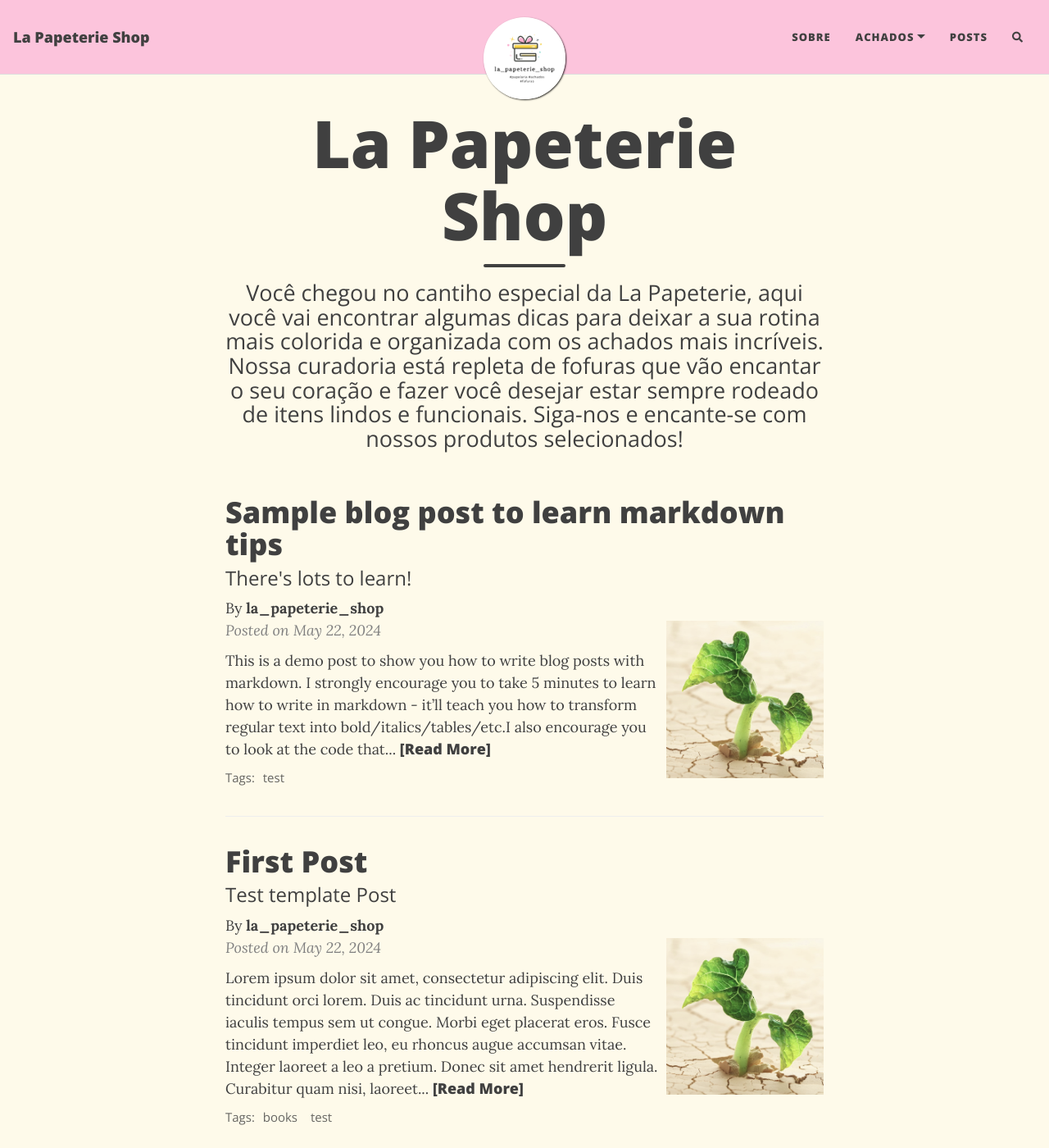
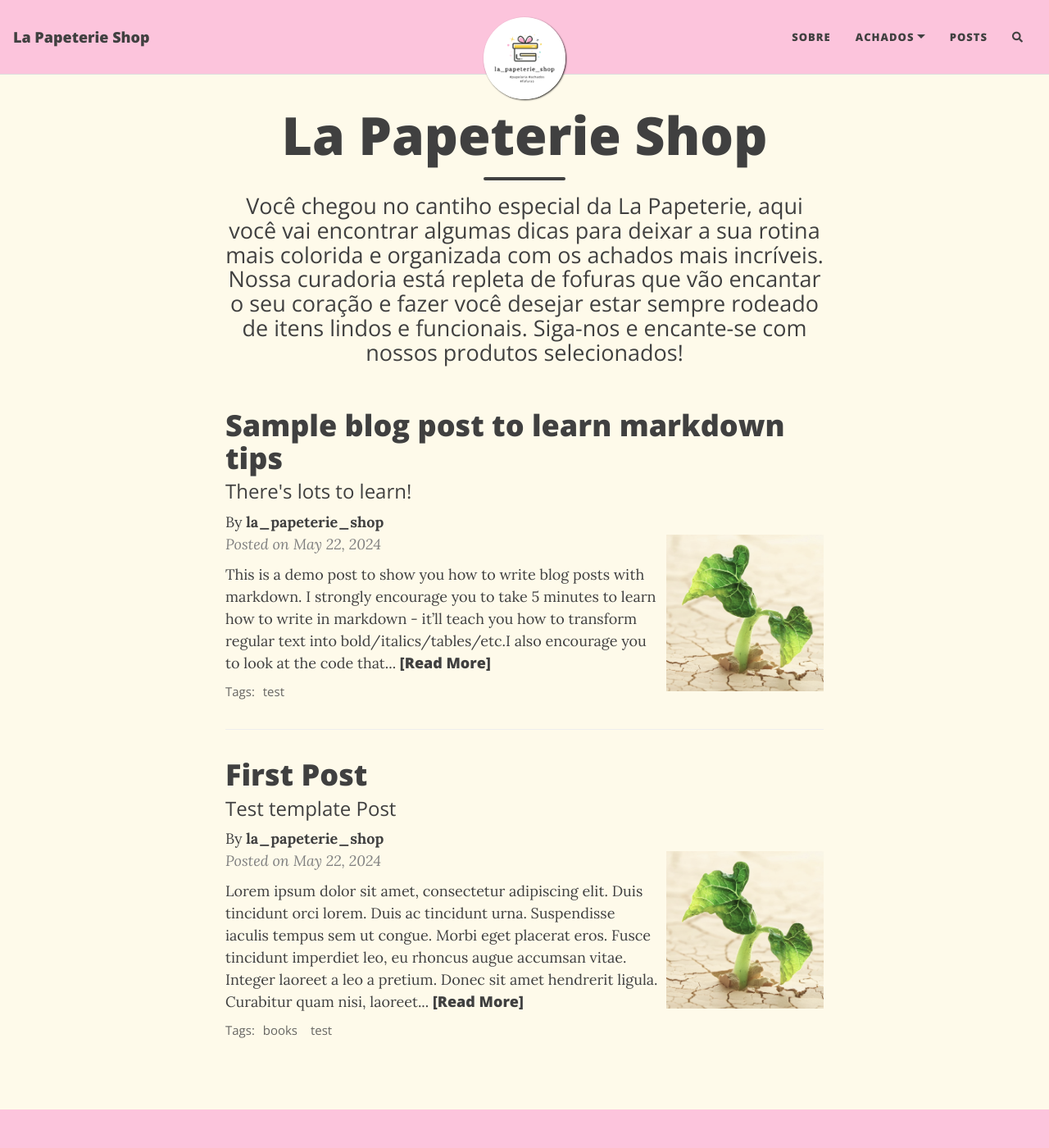
Before and after one commit to lapapeterieshop/lapapeterieshop.github.io, a Jekyll site: the page built from index.html, in a window 1280 px wide and 1400 px high. Shown: the whole window at 82% size. Built offline with Jekyll 4.4.1, drawn with Linux system fonts in a browser that asks for light colours; nearby versions of some CDN libraries; the list of posts is cut into pages by our own code; comment, search, counter and statistics services are not loaded.

Commit message:
feat: Decreased font size

```diff
--- a/assets/css/beautifuljekyll.css
+++ b/assets/css/beautifuljekyll.css
@@ -763,7 +763,7 @@ nav.top-nav-short-permanent ~ header > .intro-header.big-img {
     padding: 9.375rem 0;
   }
   .intro-header .page-heading h1 {
-    font-size: 5rem;
+    font-size: 4rem;
   }
   .intro-header .post-heading h1 {
     font-size: 3.125rem;
```
Also changed, not shown: 1 other file.
